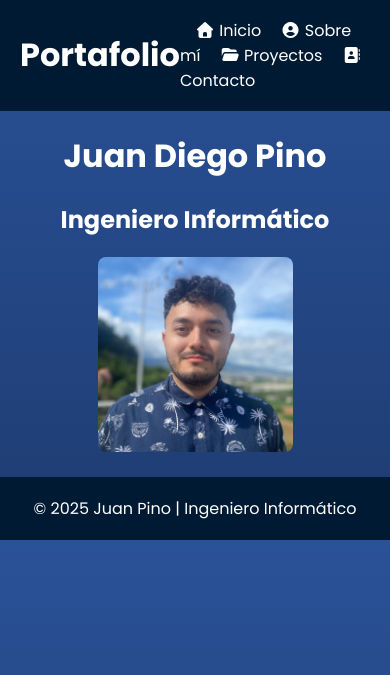
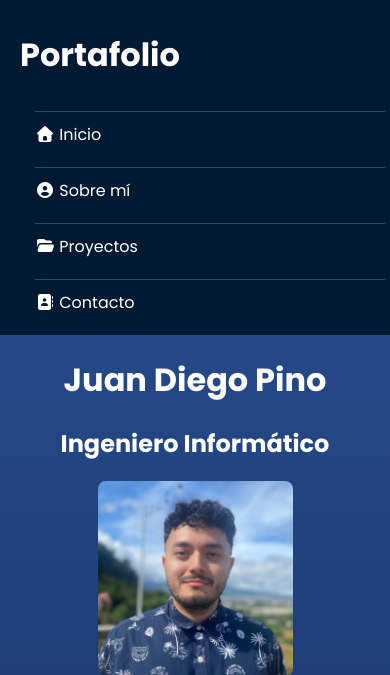
Before and after one commit to Pino835/portfolio_project, a Django app: page /mypage/ in a window 390 px wide. Shown: the top 675 px of the page. Run offline with Django 5.2, Linux system fonts and the light colour scheme; some libraries are stand-ins or nearby versions.

Commit message:
Commit #24: - Cambios header responsive - Cambios viewport.

```diff
--- a/mypage/core/static/css/base.css
+++ b/mypage/core/static/css/base.css
@@ -23,9 +23,36 @@ nav a {
     text-decoration: none;
 }
 
+nav a:hover {
+    color: #2a5298;
+}
+
 footer {
   text-align: center;
   padding: 3px;
   background: #001a33;
   color: white;
 }
+
+/* ----- Estilos responsive (pantallas pequeñas) ----- */
+@media (max-width: 768px) {
+  header {
+    flex-direction: column;
+    align-items: flex-start;
+  }
+
+  nav {
+    width: 100%;
+    display: flex;
+    flex-direction: column;
+    gap: 10px;
+    margin-top: 10px;
+  }
+
+  nav a {
+    display: block;
+    width: 100%;
+    padding: 10px 0;
+    border-top: 1px solid rgba(255, 255, 255, 0.2);
+  }
+}
--- a/mypage/core/templates/base.html
+++ b/mypage/core/templates/base.html
@@ -3,6 +3,7 @@
 <html lang="es">
 <head>
   <meta charset="UTF-8">
+  <meta name="viewport" content="width=device-width, initial-scale=1.0">
   <title>{% block title %}Mi Portafolio{% endblock %}</title>
   <link rel="stylesheet" href="{% static 'css/base.css' %}">
   <link rel="stylesheet" href="https://cdnjs.cloudflare.com/ajax/libs/font-awesome/7.0.1/css/all.min.css" integrity="sha512-2SwdPD6INVrV/lHTZbO2nodKhrnDdJK9/kg2XD1r9uGqPo1cUbujc+IYdlYdEErWNu69gVcYgdxlmVmzTWnetw==" crossorigin="anonymous" referrerpolicy="no-referrer" />
```
